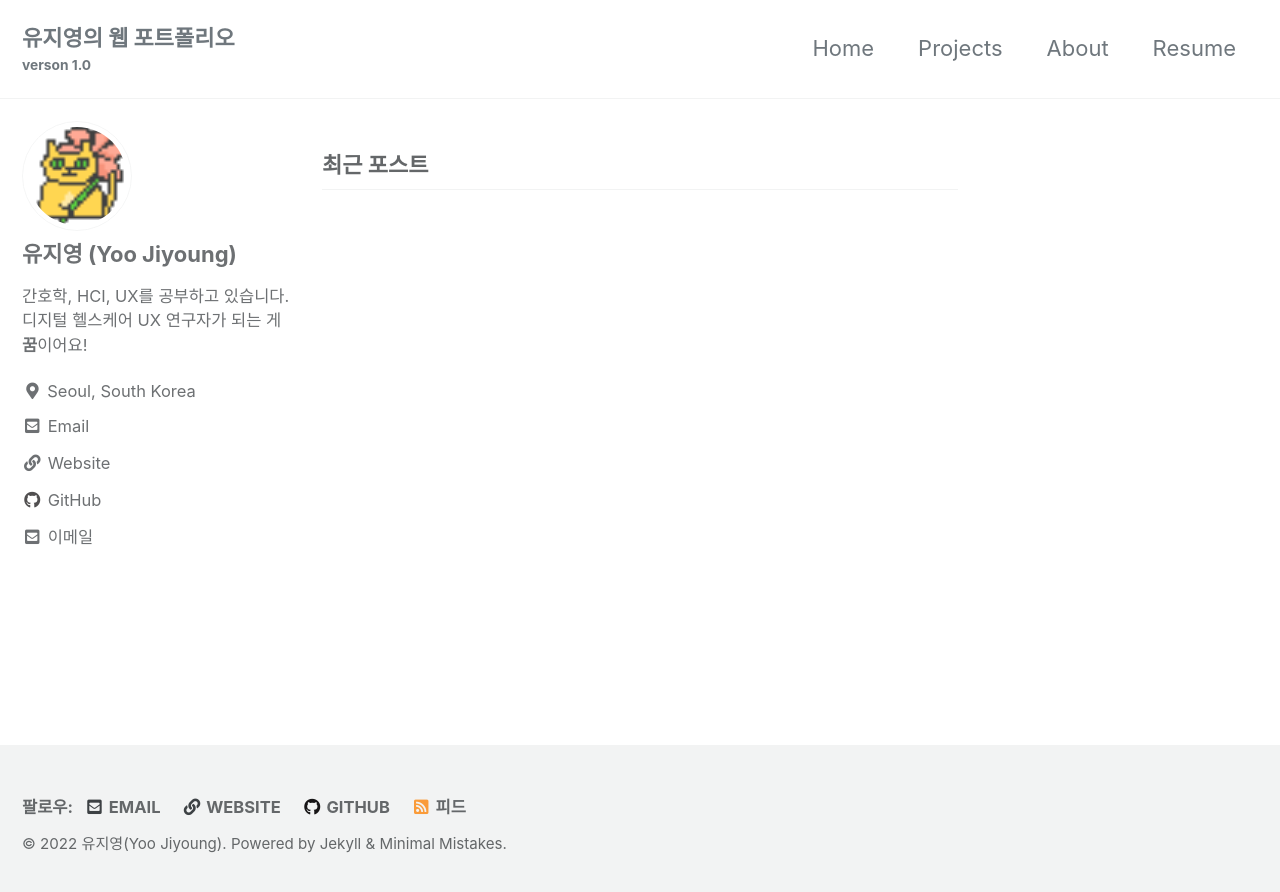
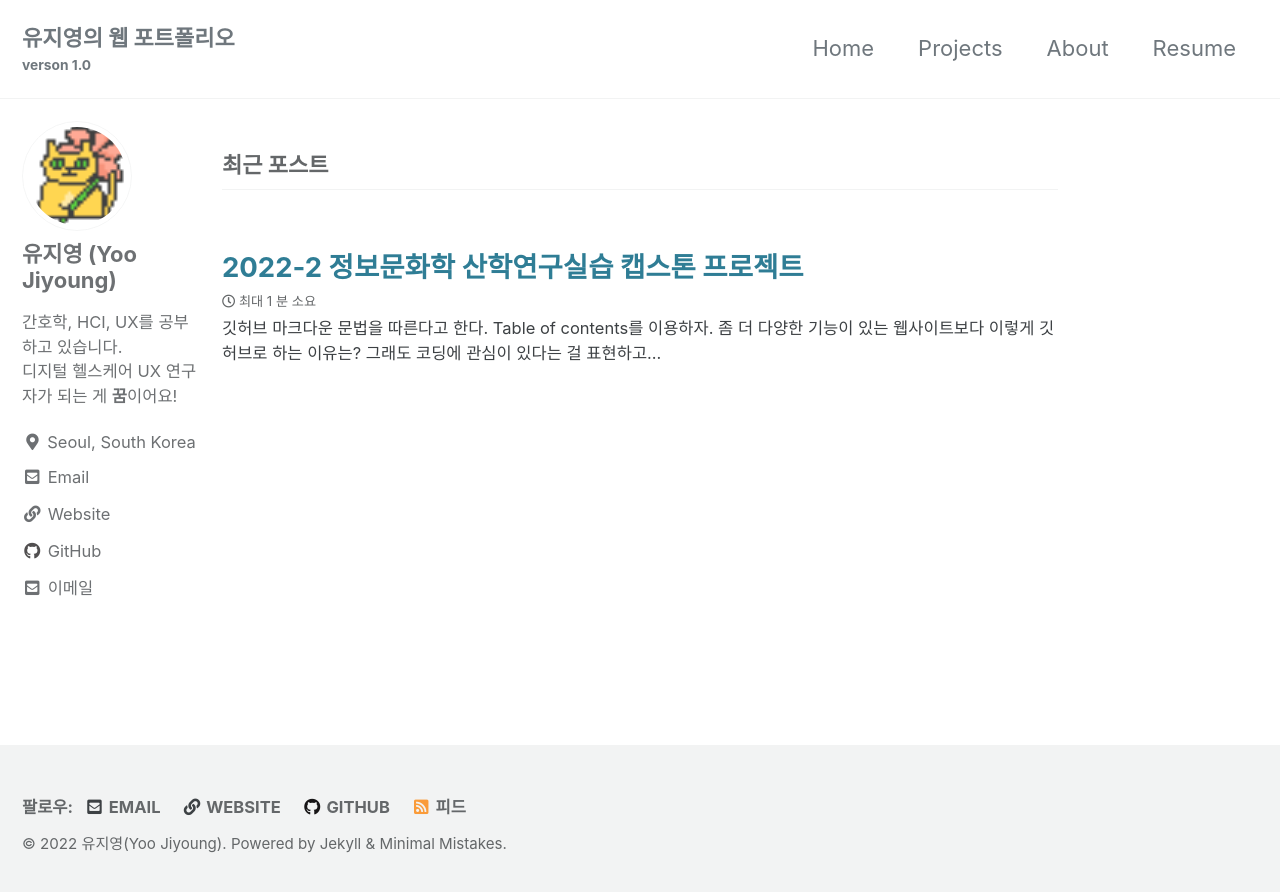
Before and after one commit to y00ooo/y00ooo.github.io, a Jekyll site: the page built from index.html, in a window 1280 px wide. Shown: the top 892 px of the page. Built offline with Jekyll 4.4.1, drawn with Linux system fonts in a browser that asks for light colours; cached includes are drawn as plain includes; the list of posts is cut into pages by our own code.

Commit message:
post 작성

```diff
--- /dev/null
+++ b/_posts/2022-10-20-post.md
@@ -0,0 +1,37 @@
+---
+title: "2022-2 정보문화학 산학연구실습 캡스톤 프로젝트"
+last_modified_at: 2022-10-20
+categories:
+  - Projects
+tags:
+  - project
+  - isc
+  - capstone
+---
+
+깃허브 마크다운 문법을 따른다고 한다.
+Table of contents를 이용하자.
+좀 더 다양한 기능이 있는 웹사이트보다 이렇게 깃허브로 하는 이유는?
+그래도 코딩에 관심이 있다는 걸 표현하고...
+
+파일명: 2022-10-20-title.md
+
+왼쪽 정렬
+{: .text-center}
+중앙 정렬
+{:. text-right}
+오른쪽 정렬
+
+{: .text-left}
+
+![image](https://cdn.pixabay.com/photo/2022/10/16/13/53/early-morning-7525151_1280.jpg)
+
+{: .align-center}
+밑에 있는 거에 영향을 받는 건지 위에 있는 거에 영향을 받는 건지 나원참.
+
+노션처럼 문자 박스가 있다는데 어떻게 코드에 쓰는 건지 모르겠다.
+
+{: .notice}
+이렇게 쓰는 건감?
+
+포스트를 작성해도 어떻게 올리는 건지를 모른다면?! 루삥뽕.
--- a/_sass/minimal-mistakes/_base.scss
+++ b/_sass/minimal-mistakes/_base.scss
@@ -126,6 +126,8 @@
 /* links */
 
 a {
+  text-decoration: none;
+
   &:focus {
     @extend %tab-focus;
   }
--- a/_sass/minimal-mistakes/_variables.scss
+++ b/_sass/minimal-mistakes/_variables.scss
@@ -155,9 +155,9 @@
    Grid
    ========================================================================== */
 
-$right-sidebar-width-narrow: 200px !default;
-$right-sidebar-width: 300px !default;
-$right-sidebar-width-wide: 400px !default;
+$right-sidebar-width-narrow: 100px !default;    // default 200px
+$right-sidebar-width: 200px !default;           // default 300px
+$right-sidebar-width-wide: 250px !default;      // default 400px
 
 /*
    Other
```
